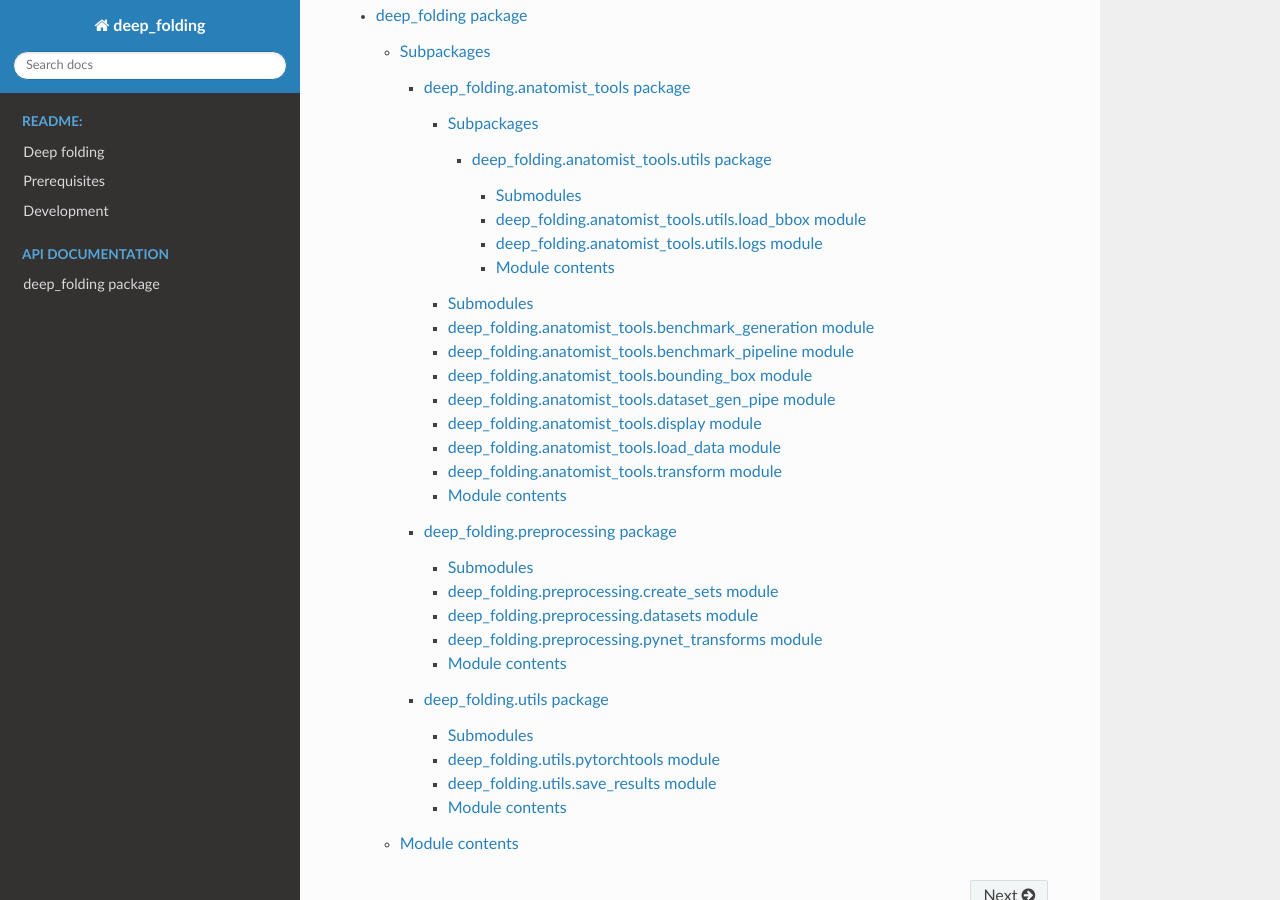
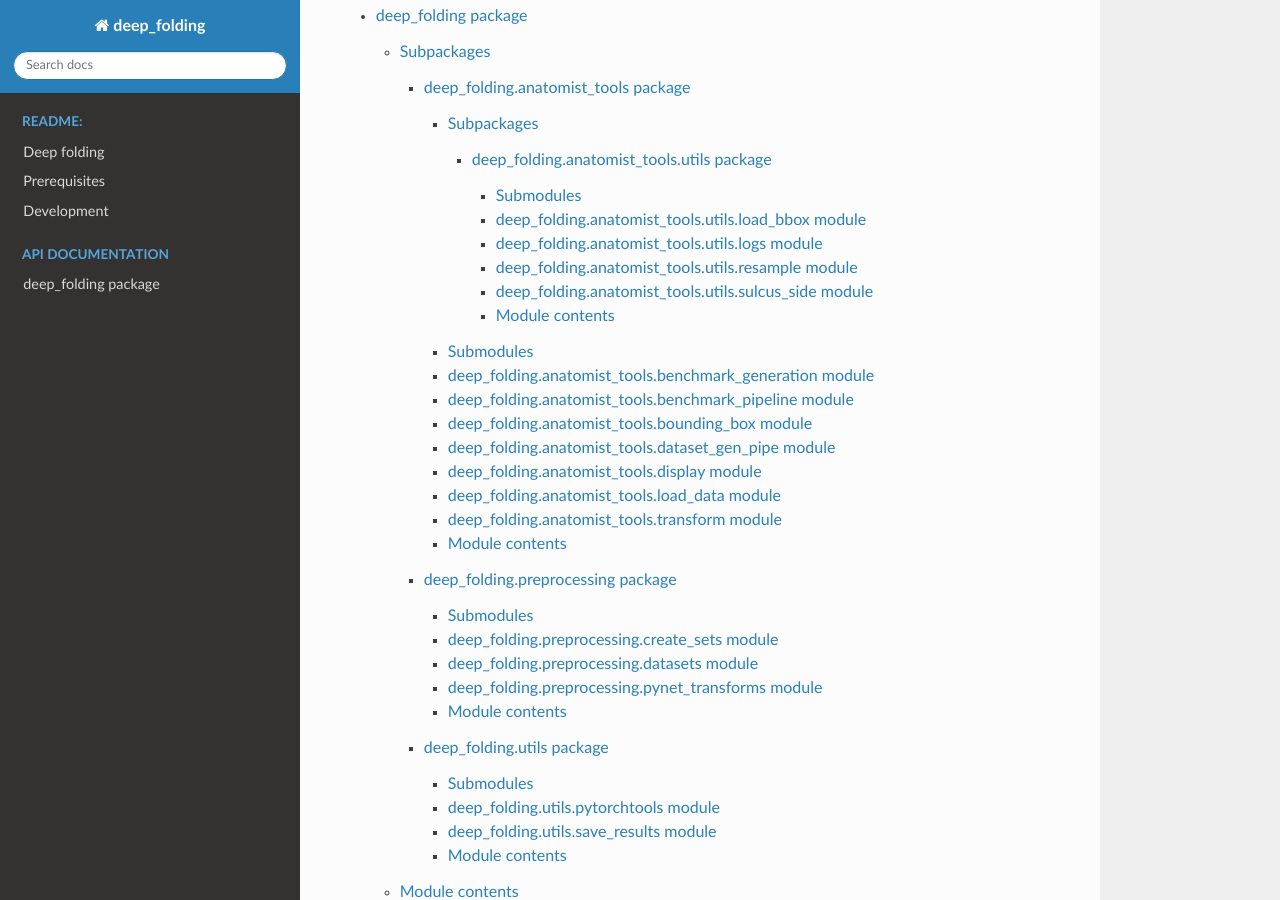
Before and after one commit to neurospin/deep_folding, a Sphinx documentation site: the page built from docs/source/index.rst, in a window 1280 px wide and 900 px high, scrolled down 505 px. Built offline with Sphinx 7.4.7 and the Read the Docs theme 2.0.0, drawn with Linux system fonts in a browser that asks for light colours.

Commit message:
Changes documentation source

```diff
--- a/docs/source/deep_folding.anatomist_tools.utils.rst
+++ b/docs/source/deep_folding.anatomist_tools.utils.rst
@@ -20,6 +20,22 @@ deep\_folding\.anatomist\_tools\.utils\.logs module
     :undoc-members:
     :show-inheritance:
 
+deep\_folding\.anatomist\_tools\.utils\.resample module
+-------------------------------------------------------
+
+.. automodule:: deep_folding.anatomist_tools.utils.resample
+    :members:
+    :undoc-members:
+    :show-inheritance:
+
+deep\_folding\.anatomist\_tools\.utils\.sulcus\_side module
+-----------------------------------------------------------
+
+.. automodule:: deep_folding.anatomist_tools.utils.sulcus_side
+    :members:
+    :undoc-members:
+    :show-inheritance:
+
 
 Module contents
 ---------------
--- a/setup.py
+++ b/setup.py
@@ -7,7 +7,7 @@ setup(
     license='CeCILL license version 2',
     description='Deep learning utilities to characterize sulcus patterns',
     long_description=open('README.rst').read(),
-    install_requires=['six', 'numpy', 'pytest', 'GitPython', 'typing', 'joblib'],
+    install_requires=['six', 'numpy', 'pytest', 'GitPython', 'typing', 'joblib', 'pqdm'],
     url='https://github.com/neurospin/deep_folding',
     author='Louise Guillon and Joel Chavas',
     author_email=''
```
